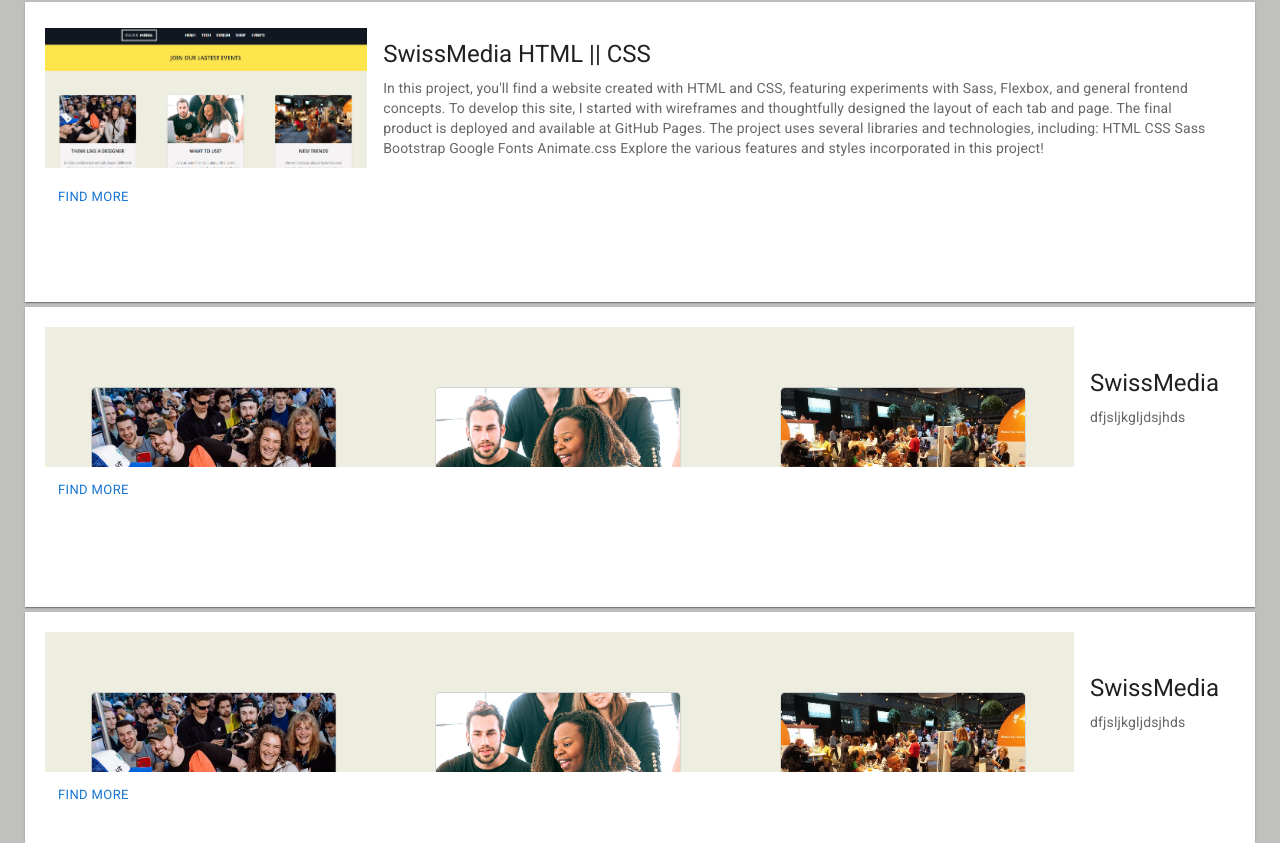
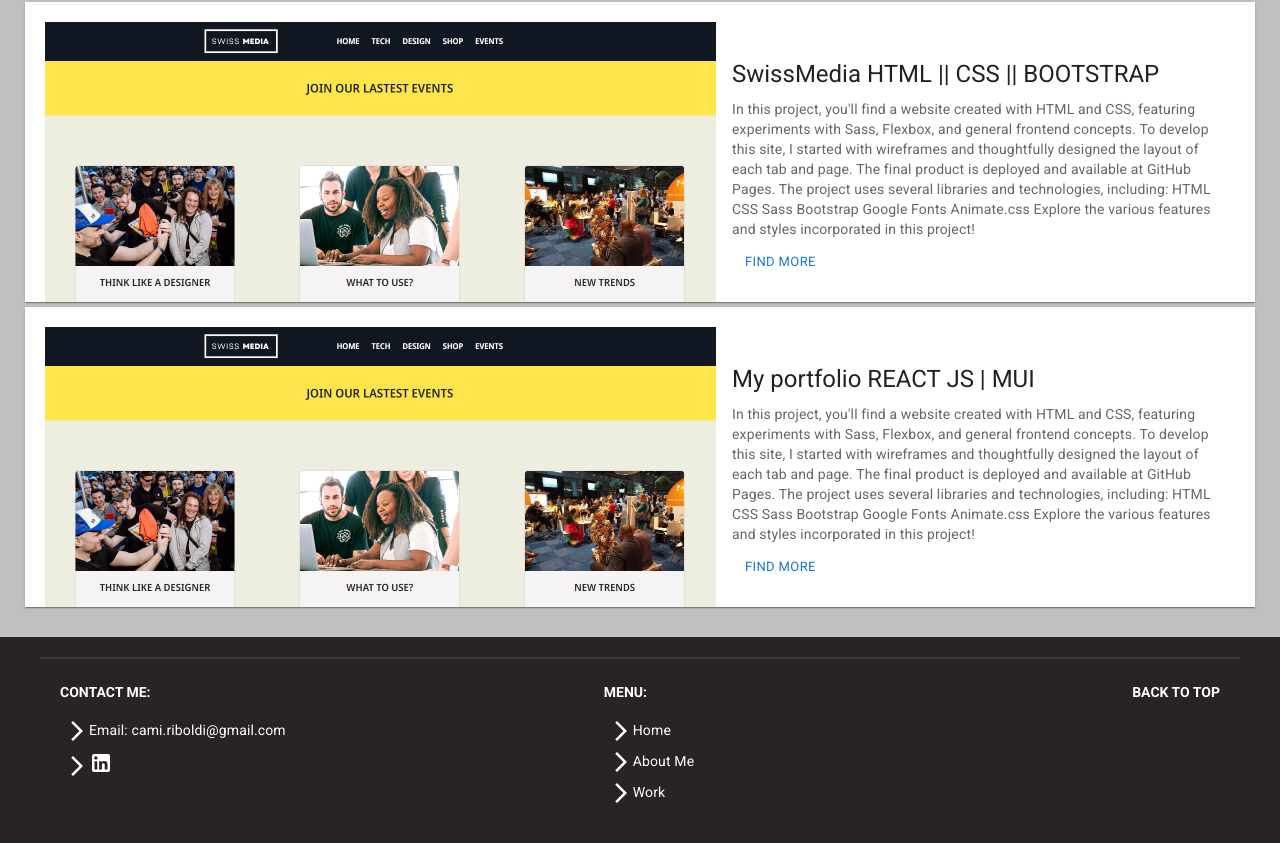
Before and after one commit to riboldicamila/camila-riboldi-portfolio, a React (Create React App) app: page /my-work in a window 1280 px wide. Shown: the part 557-1400 px from the top of the page. Built offline with nearby package versions, Linux system fonts and the light colour scheme.

Commit message:
my work tab changes

```diff
--- a/src/Components/MyWork/MyWork.js
+++ b/src/Components/MyWork/MyWork.js
@@ -49,7 +49,7 @@
       <div className="card-block">
         <MyWorkCard
           image={swissMedia}
-          title="SwissMedia HTML || CSS"
+          title="SwissMedia HTML || CSS || BOOTSTRAP"
           text="In this project, you'll find a website created with HTML and CSS, featuring experiments with Sass, Flexbox, and general frontend concepts.
           To develop this site, I started with wireframes and thoughtfully designed the layout of each tab and page. The final product is deployed and available at GitHub Pages.
           The project uses several libraries and technologies, including:
@@ -63,13 +63,17 @@
         />
         <MyWorkCard
           image={swissMedia}
-          title="SwissMedia"
-          text="dfjsljkgljdsjhds"
-        />
-        <MyWorkCard
-          image={swissMedia}
-          title="SwissMedia"
-          text="dfjsljkgljdsjhds"
+          title="My portfolio REACT JS | MUI "
+          text="In this project, you'll find a website created with HTML and CSS, featuring experiments with Sass, Flexbox, and general frontend concepts.
+          To develop this site, I started with wireframes and thoughtfully designed the layout of each tab and page. The final product is deployed and available at GitHub Pages.
+          The project uses several libraries and technologies, including:
+          HTML
+          CSS
+          Sass
+          Bootstrap
+          Google Fonts
+          Animate.css
+          Explore the various features and styles incorporated in this project!"
         />
       </div>
     </div>
--- a/src/Components/MyWork/MyWorkCard.js
+++ b/src/Components/MyWork/MyWorkCard.js
@@ -14,7 +14,7 @@
         <CardActionArea style={{ display: "flex" }}>
           <CardMedia
             component="img"
-            height="140"
+            height="300"
             image={image}
             alt="green iguana"
           />
@@ -25,13 +25,13 @@
             <Typography variant="body2" color="text.secondary">
               {text}
             </Typography>
+            <CardActions>
+              <Button size="small" color="primary">
+                Find more
+              </Button>
+            </CardActions>
           </CardContent>
         </CardActionArea>
-        <CardActions>
-          <Button size="small" color="primary">
-            Find more
-          </Button>
-        </CardActions>
       </Card>
     </div>
   );
```
